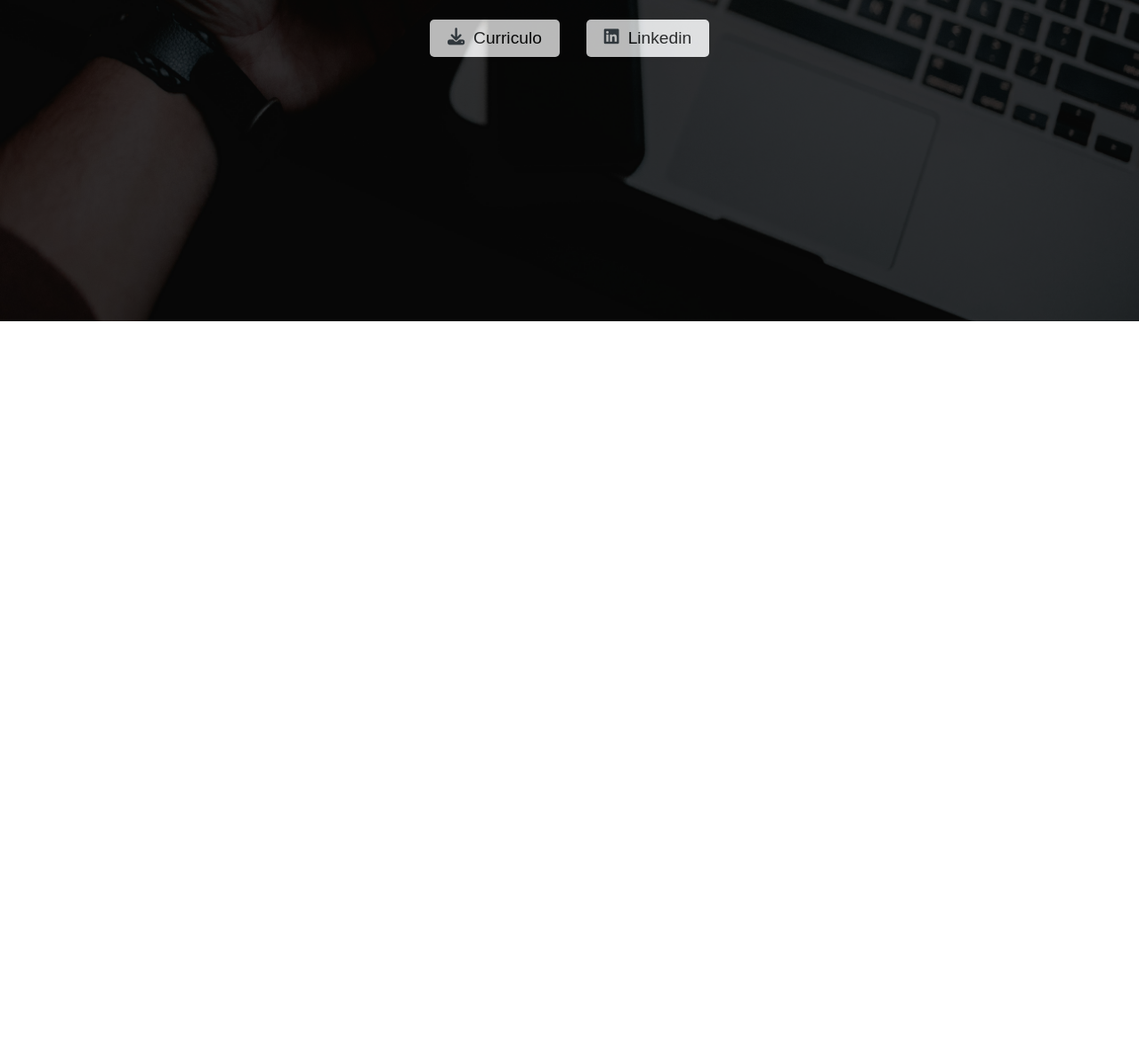
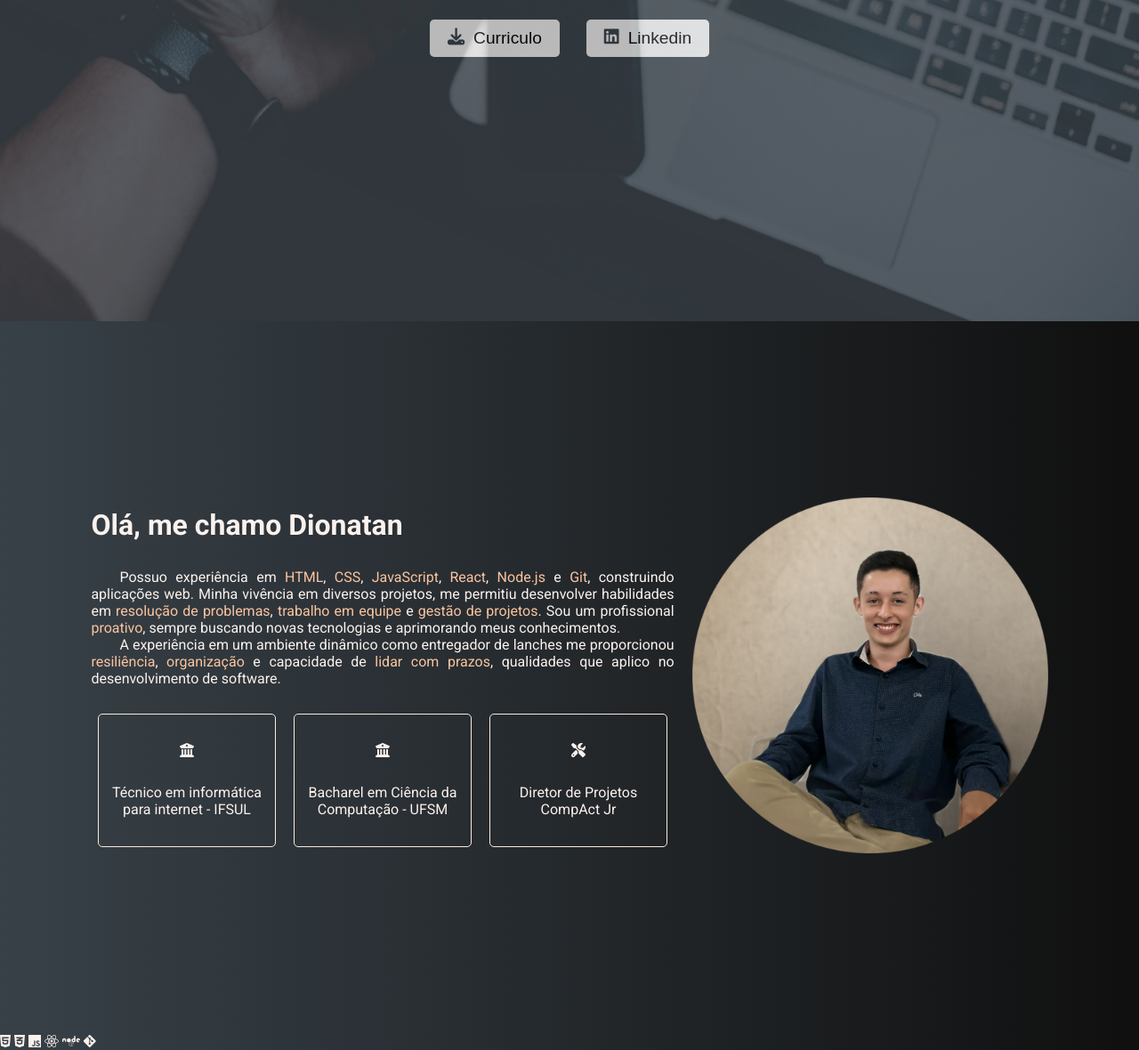
Before and after one commit to Dionatan2019Rodrigues/portfolio-version-1.0, a plain HTML site: page src/index.html in a window 1280 px wide. Shown: the part 439-1619 px from the top of the page at 89% size. Before the commit the page ends 800 px from the top, so only its background shows below. Drawn offline with Linux system fonts and the light colour scheme.

Commit message:
✨ feat : about me section

```diff
--- a/src/index.html
+++ b/src/index.html
@@ -3,10 +3,12 @@
   <head>
     <meta charset="UTF-8" />
     <meta name="viewport" content="width=device-width, initial-scale=1.0" />
+    <link rel="stylesheet" href="styles.css" />
+    <!-- ABA DO NAVEGADOR -->
+    <title>Dionatan Rodrigues</title>
+    <link rel="shortcut icon" href="assets/dev-brands-solid.svg" type="image/x-icon">
+    <!-- FA ICONS -->
     <link rel="stylesheet" href="https://cdnjs.cloudflare.com/ajax/libs/font-awesome/6.5.2/css/all.min.css">
-    <link rel="stylesheet" href="styles.css" />
-    <link rel="shortcut icon" href="assets/dev-brands-solid.svg" type="image/x-icon">
-    <title>Dionatan Rodrigues</title>
   </head>
   <body>
     <header>
@@ -14,7 +16,7 @@
         <div class="flex">
           <div class="logo">
             <p>Dionatan |</p>
-            <i class="fa-brands fa-dev"></i>
+            <i class="fa-brands fa-dev" style="color: var(--beige-medium)"></i>
           </div>
           <nav>
               <a href="#">INÍCIO</a>
@@ -27,7 +29,7 @@
       </div>
     </header>
 
-    <section class="img-home">
+    <section class="home">
       <div class="overlay">
         <div class="centro-home">
           <h1>DIONATAN RODRIGUES</h1>
@@ -39,5 +41,54 @@
         </div>
       </div>
     </section>
+
+    <section class="about">
+      <div class="container-top">
+        <div id="left">
+          <h3>Olá, me chamo Dionatan</h3>
+          <div>
+            <p class="paragraph">Possuo experiência em <span>HTML</span>, <span>CSS</span>, <span>JavaScript</span>, <span>React</span>, <span>Node.js</span> e <span>Git</span>, construindo aplicações web. Minha vivência em diversos projetos, me permitiu desenvolver habilidades em <span>resolução de problemas</span>, <span>trabalho em equipe</span> e <span>gestão de projetos</span>. Sou um profissional <span>proativo</span>, sempre buscando novas tecnologias e aprimorando meus conhecimentos.
+            </p>
+            <p class="paragraph">
+              A experiência em um ambiente dinâmico como entregador de lanches me proporcionou <span>resiliência</span>, <span>organização</span> e capacidade de <span>lidar com prazos</span>, qualidades que aplico no desenvolvimento de software.
+            </p>
+          </div>
+          <div id="experience">
+            <div class="card">
+              <i class="fa-solid fa-building-columns"></i>
+              <p>Técnico em informática para internet - IFSUL</p>
+            </div>
+            <div class="card">
+              <i class="fa-solid fa-building-columns"></i>
+              <p>Bacharel em Ciência da Computação - UFSM</p>
+            </div>
+            <div class="card">
+              <i class="fa-solid fa-screwdriver-wrench"></i>
+              <p>Diretor de Projetos CompAct Jr</p>
+            </div>
+          </div>
+        </div>
+        <div id="right">
+          <img src="assets/profile-pic.png" alt="Dionatan">
+        </div>
+      </div>
+      <div class="container-bottom">
+        <div class="headline-about">
+            <span class="bold"><i class="fa-brands fa-html5"></i></span>
+            <span class="divisor"></span>
+            <span class="light"><i class="fa-brands fa-css3-alt"></i></span>
+            <span class="divisor"></span>
+            <span class="bold"><i class="fa-brands fa-js"></i></span>
+            <span class="divisor"></span>
+            <span class="light"><i class="fa-brands fa-react"></i></span>
+            <span class="divisor"></span>
+            <span class="bold"><i class="fa-brands fa-node"></i></span>
+            <span class="divisor"></span>
+            <span class="light"><i class="fa-brands fa-git-alt"></i></span>
+            <span class="divisor"></span>
+        </div>
+      </div>
+    </section>
+
   </body>
 </html>
--- a/src/styles.css
+++ b/src/styles.css
@@ -10,8 +10,11 @@
   --beige-medium: #fac4a0;
   --beige-normal: #f9e9dc;
   --beige-clean: #fbf2ed;
+
+  --preto: #0c0c0cfb;
 }
 
+/* GLOBAL --------------------------------------------- */
 * {
   margin: 0;
   padding: 0;
@@ -20,6 +23,11 @@
 html {
   font-family: "Roboto", sans-serif;
 }
+section {
+  width: 100%;
+  height: 100vh;
+}
+/* HEADER ---------------------------------------------- */
 .container {
   max-width: 1280px;
   margin: auto;
@@ -74,11 +82,8 @@ header button {
   cursor: pointer;
   transition: 0.2s;
 }
-section {
-  width: 100%;
-  height: 100vh;
-}
-section.img-home {
+/* SECTION HOME ----------------------------------------*/
+section.home {
   background-image: url(assets/fundo-home.jpg);
   background-position: center;
   background-size: cover;
@@ -88,7 +93,7 @@ section.img-home {
   position: absolute;
   top: 0;
   left: 0;
-  background-color: black;
+  background-color: var(--gray-dark);
   width: 100%;
   height: 100%;
   opacity: 0.75;
@@ -102,12 +107,12 @@ section.img-home {
   height: 100vh;
 }
 .overlay h1 {
-  color: white;
+  color: var(--beige-clean);
   font-size: 3.5em;
   font-weight: 600;
 }
 .overlay h2 {
-  color: white;
+  color: var(--beige-clean);
   font-size: 2.5rem;
   font-weight: 400;
 }
@@ -129,3 +134,62 @@ section.img-home {
 .buttons button i {
   color: var(--gray-dark);
 }
+/*  SECTION ABOUT ME  -----------------------------------*/
+section.about .container-top {
+  display: flex;
+  justify-content: center;
+  align-items: center;
+  padding: 20px 8%;
+  height: 100vh;
+  gap: 20px;
+  background-image: linear-gradient(to left, var(--preto) 1%, var(--gray-dark));
+}
+.about .container-top img {
+  width: 400px;
+}
+.about .container-top #left {
+  display: flex;
+  flex-direction: column;
+  gap: 30px;
+}
+.about .container-top #left .paragraph {
+  color: var(--beige-clean);
+  text-align: justify;
+  text-indent: 2em;
+}
+.about .container-top #left span {
+  color: var(--beige-medium);
+}
+.about .container-top #left h3 {
+  color: var(--beige-clean);
+  font-size: 2rem;
+}
+.about .container-top .card {
+  display: flex;
+  flex-direction: column;
+  justify-content: center;
+  text-align: center;
+  gap: 30px;
+
+  background-color: transparent;
+  border: solid 1px var(--beige-normal);
+  border-radius: 5px;
+  width: 200px;
+  height: 150px;
+  color: var(--beige-clean);
+}
+.about .container-top #experience {
+  display: flex;
+  flex-direction: row;
+  justify-content: center;
+  gap: 20px;
+}
+
+.container-bottom{
+  background-image: linear-gradient(to left, var(--preto) 1%, var(--gray-dark));
+}
+.about .container-bottom .bold,
+.about .container-bottom .light {
+  color: var(--beige-clean);
+  width: 300px;
+}
```
Also changed, not shown: src/assets/dev-brands-solid.svg, src/assets/profile-pic.png (added).
